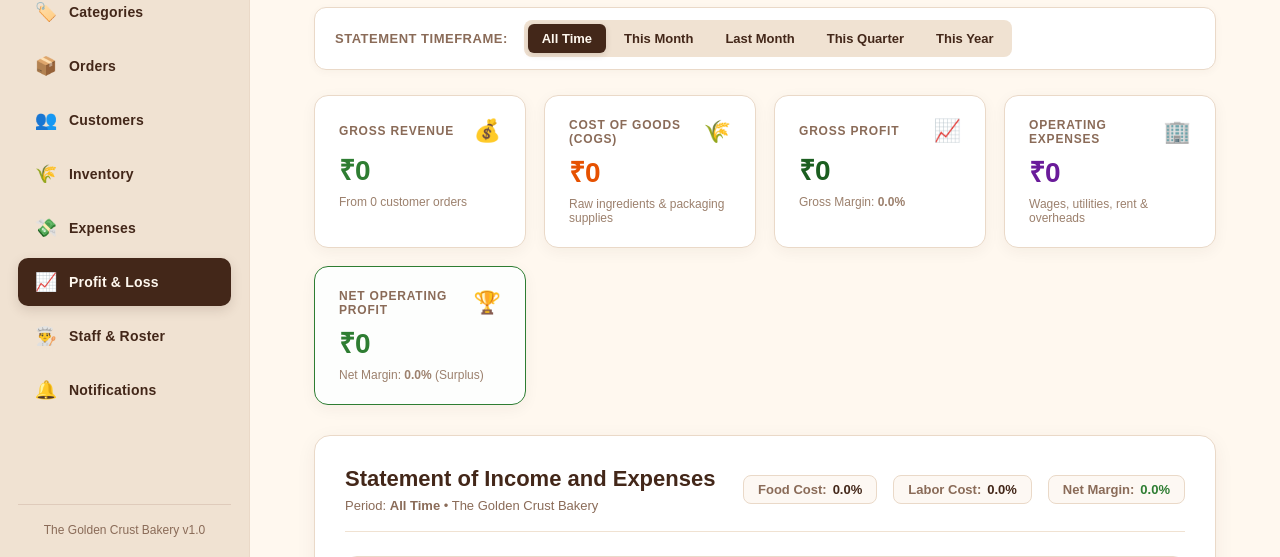
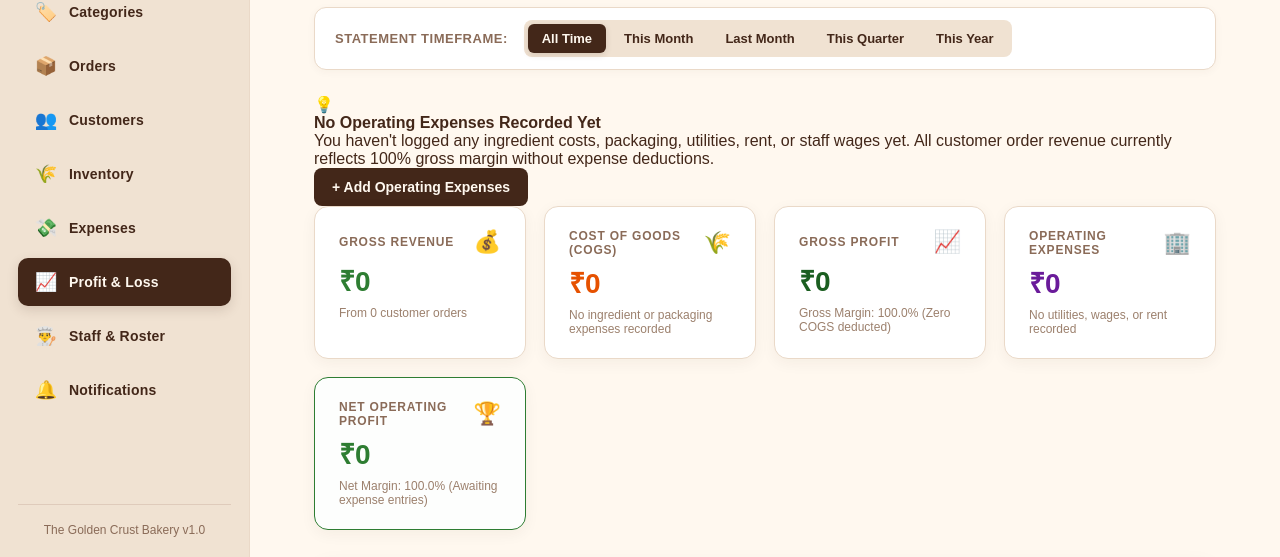
Before and after one commit to Vignesh0018/bakery-website, a React (Vite) app: page /admin/profit-loss in a window 1280 px wide. Shown: the part 243-800 px from the top of the page. Built offline with nearby package versions, Linux system fonts and the light colour scheme; no server answers; the database is empty.

Commit message:
Auto update: 2026-11-24 07:05:06

```diff
--- a/src/pages/ProfitLoss.jsx
+++ b/src/pages/ProfitLoss.jsx
@@ -343,6 +343,29 @@ function ProfitLoss() {
         </div>
       )}
 
+      {/* Informational banner when user has not added expenses */}
+      {metrics.totalExpenses === 0 && (
+        <div className="profitloss-empty-banner no-print">
+          <div className="profitloss-empty-left">
+            <span className="profitloss-empty-icon">💡</span>
+            <div className="profitloss-empty-info">
+              <h4>No Operating Expenses Recorded Yet</h4>
+              <p>
+                You haven't logged any ingredient costs, packaging, utilities, rent, or staff wages yet.
+                All customer order revenue currently reflects 100% gross margin without expense deductions.
+              </p>
+            </div>
+          </div>
+          <button
+            type="button"
+            className="profitloss-btn profitloss-btn-primary"
+            onClick={() => navigate("/admin/expenses")}
+          >
+            + Add Operating Expenses
+          </button>
+        </div>
+      )}
+
       {/* Financial Executive Summary Cards */}
       <div className="profitloss-kpi-grid">
         {/* Gross Revenue */}
@@ -369,7 +392,9 @@ function ProfitLoss() {
             ₹{metrics.cogsTotal.toLocaleString("en-IN")}
           </p>
           <span className="profitloss-kpi-desc">
-            Raw ingredients & packaging supplies
+            {metrics.cogsTotal === 0
+              ? "No ingredient or packaging expenses recorded"
+              : "Raw ingredients & packaging supplies"}
           </span>
         </div>
 
@@ -383,7 +408,11 @@ function ProfitLoss() {
             ₹{metrics.grossProfit.toLocaleString("en-IN")}
           </p>
           <span className="profitloss-kpi-desc">
-            Gross Margin: <strong>{metrics.grossMarginPct}%</strong>
+            {metrics.cogsTotal === 0
+              ? "Gross Margin: 100.0% (Zero COGS deducted)"
+              : (
+                <>Gross Margin: <strong>{metrics.grossMarginPct}%</strong></>
+              )}
           </span>
         </div>
 
@@ -397,7 +426,9 @@ function ProfitLoss() {
             ₹{metrics.opexTotal.toLocaleString("en-IN")}
           </p>
           <span className="profitloss-kpi-desc">
-            Wages, utilities, rent & overheads
+            {metrics.opexTotal === 0
+              ? "No utilities, wages, or rent recorded"
+              : "Wages, utilities, rent & overheads"}
           </span>
         </div>
 
@@ -411,7 +442,11 @@ function ProfitLoss() {
             ₹{metrics.netProfit.toLocaleString("en-IN")}
           </p>
           <span className="profitloss-kpi-desc">
-            Net Margin: <strong>{metrics.netMarginPct}%</strong> ({metrics.isProfitable ? "Surplus" : "Deficit"})
+            {metrics.totalExpenses === 0 ? (
+              "Net Margin: 100.0% (Awaiting expense entries)"
+            ) : (
+              <>Net Margin: <strong>{metrics.netMarginPct}%</strong> ({metrics.isProfitable ? "Surplus" : "Deficit"})</>
+            )}
           </span>
         </div>
       </div>
```
